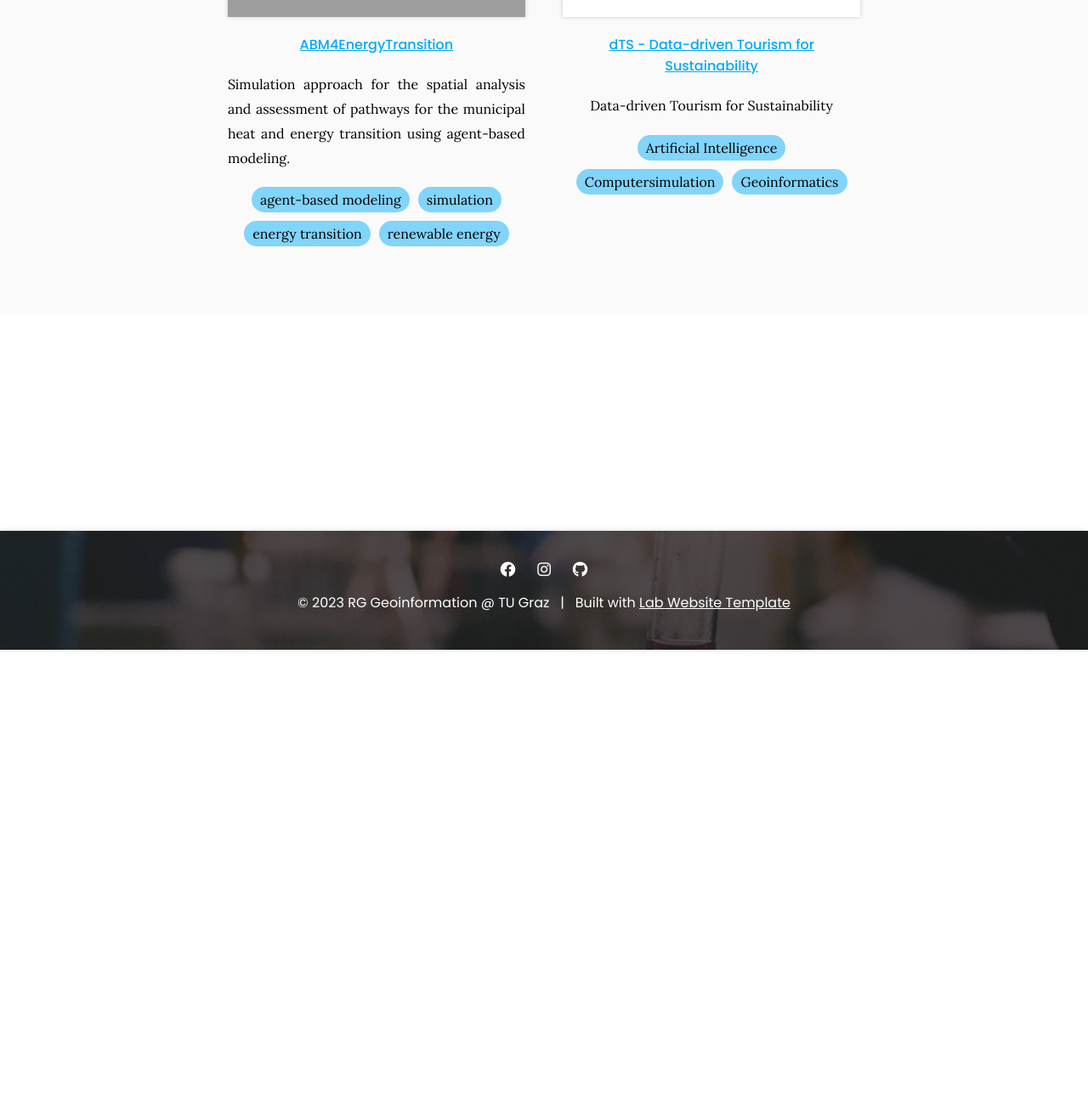
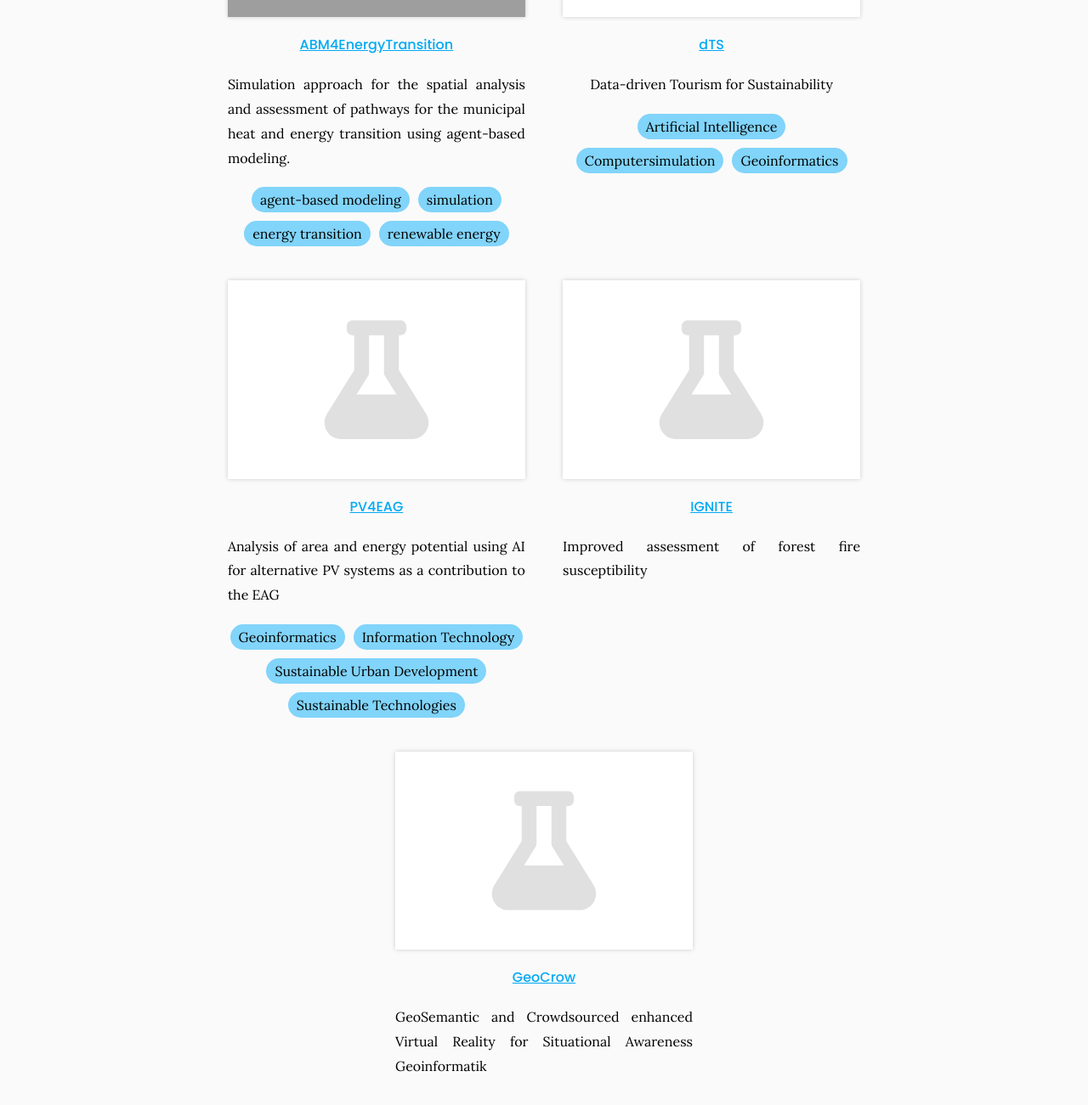
Before and after one commit to Geoinfo-TUGraz/Geoinfo-TUGraz.github.io, a Jekyll site: the page built from projects/index.md, in a window 1280 px wide and 1400 px high, scrolled down 635 px. Shown: the top 1301 px of the window at 85% size. Built offline with Jekyll 4.4.1, drawn with Linux system fonts in a browser that asks for light colours; grey boxes are pictures that could not be loaded.

Commit message:
Update projects.yaml

```diff
--- a/_data/projects.yaml
+++ b/_data/projects.yaml
@@ -9,7 +9,7 @@
     - energy transition
     - renewable energy
 
-- title: dTS - Data-driven Tourism for Sustainability
+- title: dTS
   group: featured
   image:
   link: projects/dTS
@@ -18,3 +18,28 @@
     - Artificial Intelligence
     - Computersimulation
     - Geoinformatics
+
+- title: PV4EAG
+  group: featured
+  image:
+  link: projects/PV4EAG
+  description: Analysis of area and energy potential using AI for alternative PV systems as a contribution to the EAG
+  tags:
+    - Geoinformatics
+    - Information Technology
+    - Sustainable Urban Development
+    - Sustainable Technologies
+
+- title: IGNITE
+  group: featured
+  image:
+  link: projects/IGNITE
+  description: Improved assessment of forest fire susceptibility
+  tags:
+
+- title: GeoCrow
+  group: featured
+  image:
+  link: projects/GeoCrow
+  description: GeoSemantic and Crowdsourced enhanced Virtual Reality for Situational Awareness Geoinformatik
+  tags:
```
